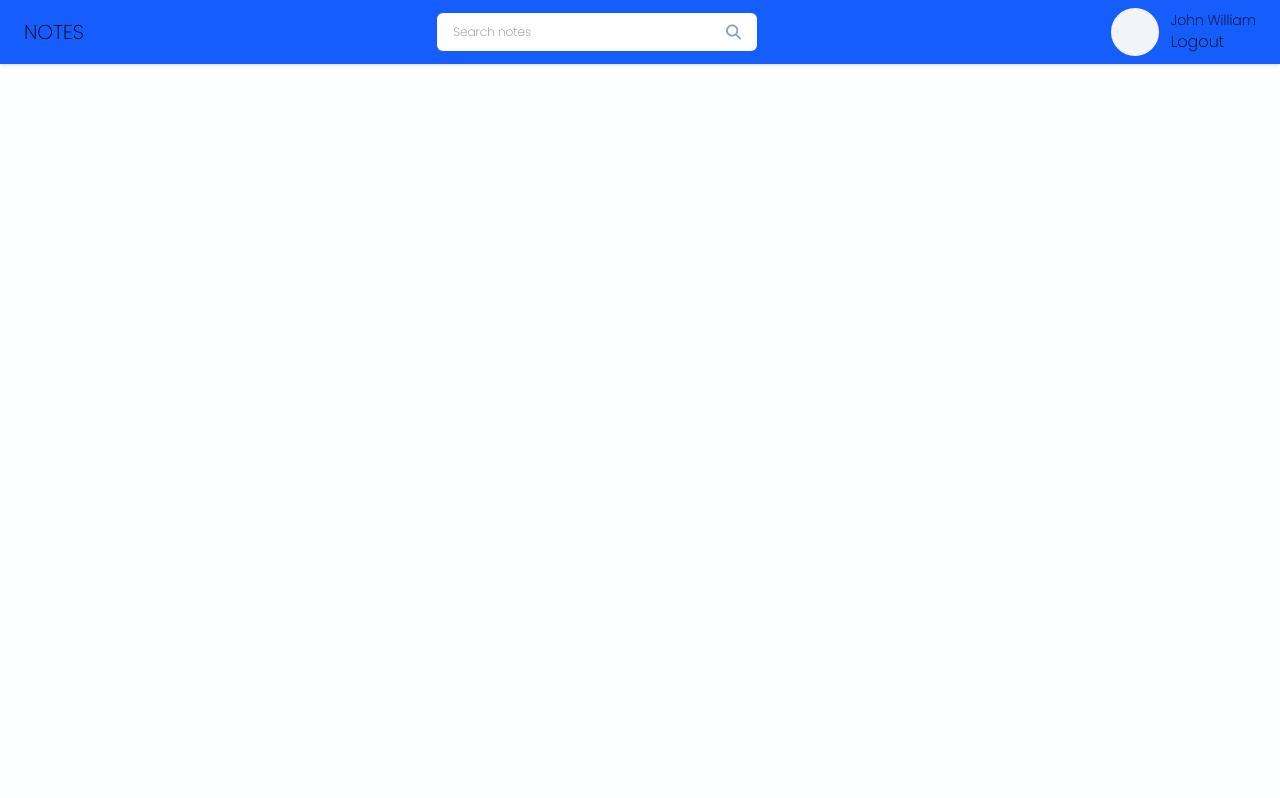
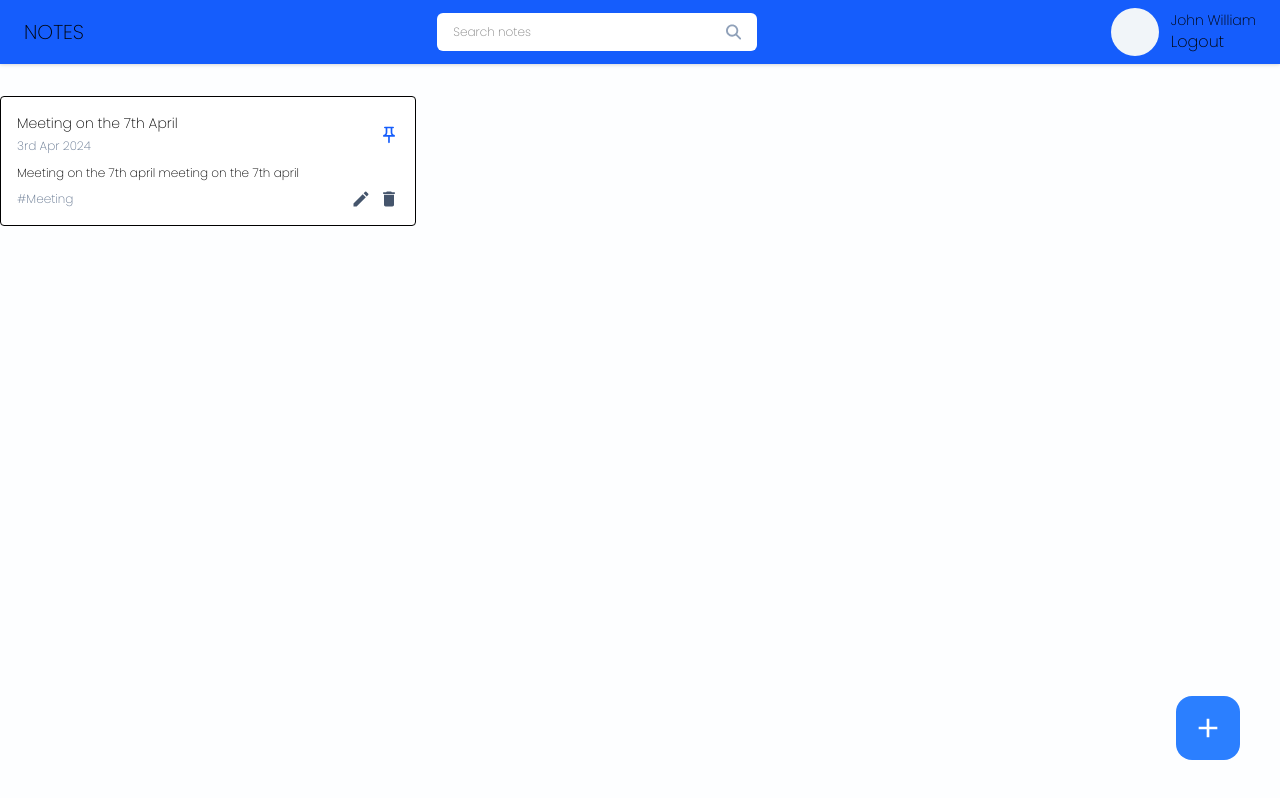
Before and after one commit to sankarshan07/notes, a React (Vite) app in the folder frontend/notes-app/: page /dashboard in a window 1280 px wide. Built offline with nearby package versions, Linux system fonts and the light colour scheme.

Commit message:
backendsetup

```diff
--- a/frontend/notes-app/package.json
+++ b/frontend/notes-app/package.json
@@ -14,6 +14,8 @@
     "react": "^19.0.0",
     "react-dom": "^19.0.0",
     "react-icons": "^5.5.0",
+    "react-modal": "^3.16.3",
+    "react-model": "^4.3.1",
     "react-router-dom": "^7.2.0",
     "tailwindcss": "^4.0.9"
   },
--- /dev/null
+++ b/frontend/notes-app/src/components/Cards/NoteCard.jsx
@@ -0,0 +1,38 @@
+import React from 'react'
+import { MdOutlinePushPin } from 'react-icons/md'
+
+import {MdCreate, MdDelete} from 'react-icons/md'
+
+const NoteCard = ({title,
+     date,
+      content,
+       tags,
+        isPinned,
+         onEdit,
+          onDelete,
+           onPinNote
+        }) => {
+  return (
+    <div className='border rounded p-4 bg-white hover:shadow-xl transition-all  ease-in-out'>
+      <div className='flex items-center justify-between'>
+        <div>
+            <h6 className='text-sm font-medium'>{title}</h6>
+            <span className='text-xs text-slate-500'>{date}</span>
+
+        </div>
+        <MdOutlinePushPin className={`icon-btn ${isPinned ? 'text-blue-600': 'text-salte-300'}`} onClick={onPinNote}/>
+      </div>
+      <p className='text-xs text-salte-600 mt-2'>{content ?.slice(0,60)}</p>
+
+      <div className='flex items-center justify-between mt-2'>
+        <div className='text-xs text-slate-500'>{tags}</div>
+        <div className='flex items-center gap-2'>
+            <MdCreate className='icon-btn hover:text-green-600 ' onClick={onEdit}/>
+            <MdDelete className='icon-btn hover:text-red-500' onClick={onDelete}/>
+        </div>
+      </div>
+    </div>
+  )
+}
+
+export default NoteCard
--- /dev/null
+++ b/frontend/notes-app/src/components/Input/TagInput.jsx
@@ -0,0 +1,63 @@
+import React, {useState} from 'react'
+import { MdAdd ,MdClose} from 'react-icons/md'
+
+const TagInput = ({tags,setTags }) => {
+
+    const [inputValue,setInputValue] = useState('');
+
+    const handleInputChange = (e) => {
+        setInputValue(e.target.value);
+    };
+    const addNewTag = () => {
+        if (inputValue.trim() !== '') {
+            setTags([...tags,inputValue.trim()]);
+            setInputValue('');
+        }
+    };
+
+    const handleKeyDown = (e) => {
+        if(e.key==="Enter"){
+            addNewTag();
+        }
+    };
+
+    const handleRemoveTag= (tagToRemove)=>{
+        setTags(tags.filter((tag)=>tag!==tagToRemove));
+    };
+
+
+  return (
+    <div>
+
+   {tags?.length>0 && (
+    <div className='flex items-center gap-2 flex-wrap mt-2 '>
+        {tags.map((tag,index) => (
+          <span key={index} className=' flex  items-center gap-2 text-sm text-slate-900 bg-slate-100 px-3 py-1 rounded'>
+            # {tag}
+            <button onClick={()=> {handleRemoveTag(tag)}}>
+                <MdClose className=''/>
+            </button>
+          </span>
+        ))}
+        </div> )}
+
+      <div className="flex items-center gap-4 mt-3">
+        <input type="text"
+        value={inputValue}
+        className='text-sm bg-transparent border px-3 py-2 rounded outline-none' placeholder='Add Tags'
+        onChange={handleInputChange}
+        onKeyDown={handleKeyDown}
+        />
+        <button className='w-8 h-8 flex items-center justify-center rounded border border-blue-700 hover:bg-blue-700'
+        onClick={()=>{
+            addNewTag();
+        }}
+        >
+            <MdAdd className="text-2xl text-blue-700 hover:text-white"/>
+        </button>
+      </div>
+    </div>
+  )
+}
+
+export default TagInput
--- a/frontend/notes-app/src/index.css
+++ b/frontend/notes-app/src/index.css
@@ -19,4 +19,11 @@
     .btn-primary{
         @apply w-full text-sm bg-blue-500 text-white p-2 rounded my-1 hover:bg-blue-600
     }
+    .icon-btn{
+        @apply text-xl text-slate-600 cursor-pointer hover:text-blue-500;
+    }
+    .input-label{
+        @apply text-xs text-slate-400
+
+    }
 }
--- /dev/null
+++ b/frontend/notes-app/src/pages/Home/AddEditNotes.jsx
@@ -0,0 +1,83 @@
+import React, {useState} from 'react'
+import TagInput from '../../components/Input/TagInput'
+import {MdClose} from 'react-icons/md'
+
+const AddEditNotes = ({noteData, type ,onClose}) => {
+
+    const [title,setTitle] = useState('');
+    const [content,setContent] = useState('');
+    const [tags,setTags] = useState([]);
+
+    const [error, setError] = useState(null);
+
+    // add note
+    const addNewNote = async () => {};
+
+    // edit note
+    const editNote = async () => {};
+
+
+    const handleAddNote = () => {
+        if(!title){
+            setError('Title is required');
+            return;
+        }
+        if(!content){
+            setError('Content is required');
+            return;
+        }
+
+        setError("");
+
+        if(type==='edit' ){
+            editNote();
+        } else{
+            addNewNote();
+        }
+    };
+
+  return (
+    <div className='relative'>
+        <button
+        className='w-10 h-10 rounded-full flex items-center justify-center absolute -top-3 -right-3 hover:bg-slate-50 '
+        onClick={onClose}
+        >
+            <MdClose className='text-xl text-slate-400'/>
+        </button>
+
+
+
+      <div className='flex flex-col gap-2 '>
+        <label className='input-label'>TITLE</label>
+        <input type="text"
+        className='text-2xl text-slate-950 outline-none'
+        placeholder='Add your title here'
+        value={title}
+        onChange={({target}) => setTitle(target.value)}
+         />
+      </div>
+
+      <div className='flex flex-col gap-2 mt-4'>
+        <label className='input-label'>CONTENT</label>
+        <textarea type="text" className='text-sm  text-slate-950 outline-none bg-slate-50 p-2 rounded' placeholder='Add your content here' rows={10}
+        value={content}
+        onChange={({target}) => setContent(target.value)}
+        ></textarea>
+      </div>
+
+      <div className="mt-3 ">
+        <label className='input-label'>TAGS</label>
+        <TagInput tags={tags} setTags={setTags}/>
+      </div>
+
+      {error && <p className='text-red-500 text-xs pt-4'>{error}</p>}
+
+      <button className="bg-blue-600 w-full font-medium mt-5 p-3"
+       onClick={handleAddNote} >
+        ADD
+      </button>
+    </div>
+  )
+}
+
+export default AddEditNotes
--- a/frontend/notes-app/src/pages/Home/Home.jsx
+++ b/frontend/notes-app/src/pages/Home/Home.jsx
@@ -1,11 +1,67 @@
-import React from 'react'
+import React,{useState} from 'react'
 import Navbar from '../../components/Navbar/Navbar'
-// import ProfileInfo from '../../components/Cards/ProfileInfo'
+import NoteCard from '../../components/Cards/NoteCard'
+import { MdAdd } from 'react-icons/md'
+import AddEditNotes from './AddEditNotes'
+import Modal from 'react-modal';
+
 
 const Home = () => {
+
+  const [openAddEditModal,setOpenAddEditModal] = useState({
+    isShown:false,
+    type:"add",
+    data:null,
+    });
+
   return (
    <>
    <Navbar/>
+
+   <div className='container mx-auto '>
+    <div className='grid grid-cols-3 gap-4 mt-8'>
+
+    <NoteCard title="Meeting on the 7th April" date="3rd Apr 2024
+    " content="Meeting on the 7th april meeting on the 7th april"
+    tags="#Meeting"
+    isPinned={true}
+    onEdit={()=>{}}
+    onDelete={()=>{}}
+    onPinNote={()=>{}}
+    />
+
+    </div>
+
+   </div>
+   <button className='w-16 h-16 flex items-center justify-center rounded-2xl bg-blue-500 hover:bg-blue-600 absolute right-10 bottom-10' onClick={()=> {
+    setOpenAddEditModal({isShown:true,type:"add",data:null});
+   }}>
+    <MdAdd className='text-[32px] text-white'/>
+   </button>
+
+   <Modal
+   isOpen={openAddEditModal.isShown}
+   onRequestClose={()=> {}}
+   style={{
+    overlay:{
+      backgroundColor: 'rgba(0,0,0,0.2)',
+
+    },
+    }}
+    contentLabel=""
+    className="w-[40%] max-h-3/4 bg-white rpunded-md mx-auto mt-14 p-5 overflow-scroll"
+
+   >
+
+   <AddEditNotes
+   type={openAddEditModal.type}
+   noteData={openAddEditModal.data}
+   onClose={()=>{
+    setOpenAddEditModal({isShown:false,type:"add",data:null});
+   }}
+   />
+   </Modal>
+
 
    </>
   )
```
Also changed, not shown: 2 other files (tests, documents, lock files or other folders).
